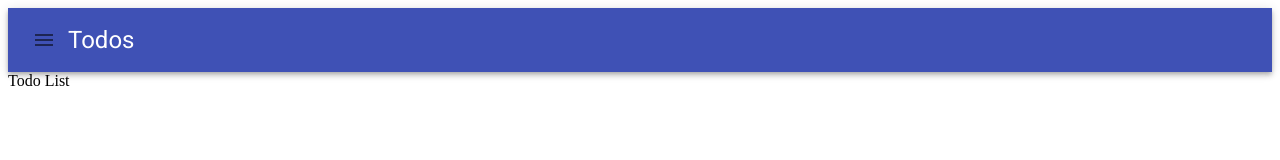
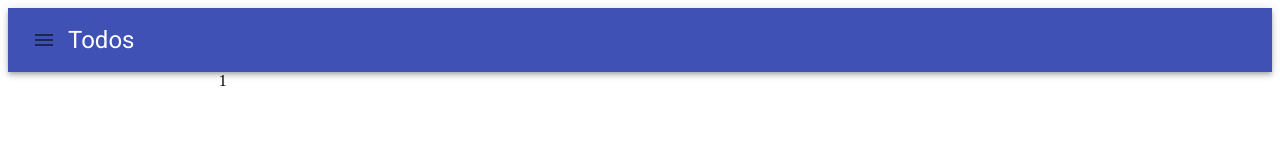
Before and after one commit to bartlomiejolma/todos-material-ui, a React (Create React App) app: page / in a window 1280 px wide. Shown: the top 160 px of the page. Built offline with nearby package versions, Linux system fonts and the light colour scheme.

Commit message:
Adds basic layout for todos with stub elements.

```diff
--- a/src/pages/TodoList.js
+++ b/src/pages/TodoList.js
@@ -1,5 +1,28 @@
+import { Grid } from "@material-ui/core";
+import { useState } from "react";
+
+const Todo = ({ todo }) => todo;
+const EmptyTodoList = () => "Empty";
+const GridPadding = () => <Grid item xs={0} sm={2}></Grid>;
+
 const TodoList = () => {
-  return "Todo List";
+  const [todos, setTodos] = useState([1]);
+
+  if (todos.length === 0) {
+    return <EmptyTodoList />;
+  }
+  return (
+    <Grid container>
+      <GridPadding />
+      <Grid item xs={12} sm={8}>
+        {todos.map((todo) => (
+          <Todo todo={todo} />
+        ))}
+      </Grid>
+
+      <GridPadding />
+    </Grid>
+  );
 };
 
 export default TodoList;
```
